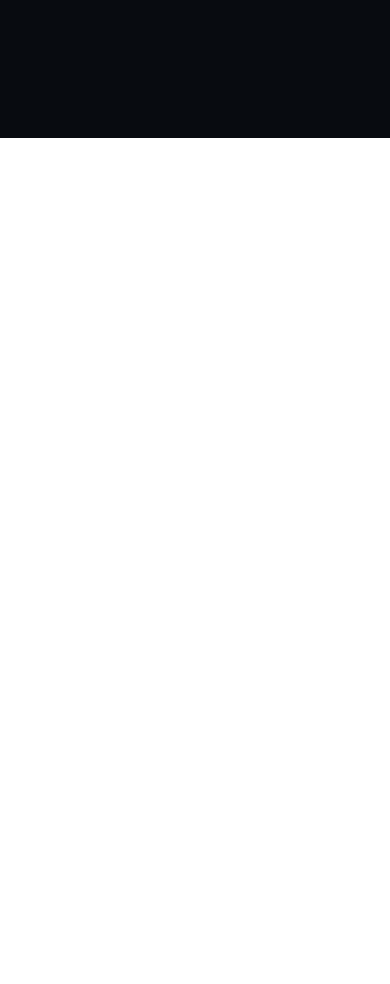
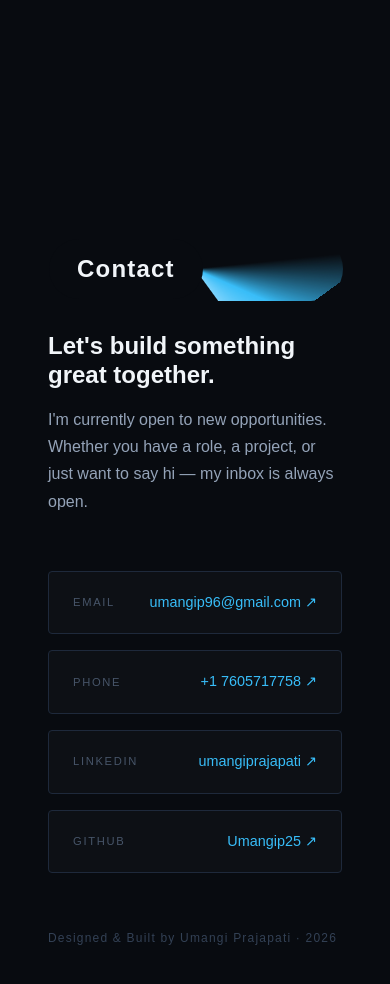
Before and after one commit to Umangip25/My-Portfolio, a Next.js app: page / in a window 390 px wide. Shown: the part 9800-10784 px from the top of the page. Before the commit the page ends 9938 px from the top, so only its background shows below. Built offline with nearby package versions, Linux system fonts and the light colour scheme.

Commit message:
feat: add Contact section with email, phone, LinkedIn and GitHub cards

```diff
--- /dev/null
+++ b/app/components/Contact.tsx
@@ -0,0 +1,81 @@
+import data from '../data/data.json';
+import SectionBadge from './SectionBadge';
+
+export default function Contact() {
+  const { email, github, linkedin, phone } = data.personal;
+
+  return (
+    <section
+      id="contact"
+      style={{
+        minHeight: '100vh',
+        display: 'flex',
+        flexDirection: 'column',
+        justifyContent: 'center',
+        padding: '100px 48px',
+        background: '#080b10',
+      }}
+    >
+      <SectionBadge label="Contact" />
+
+      <h2 style={{
+        fontSize: 'clamp(1.5rem, 4vw, 2.8rem)',
+        fontWeight: 700,
+        color: '#f1f5f9',
+        maxWidth: '600px',
+        lineHeight: 1.2,
+        marginBottom: '16px',
+      }}>
+        Let's build something great together.
+      </h2>
+
+      <p style={{
+        fontSize: '1rem',
+        color: '#94a3b8',
+        maxWidth: '500px',
+        lineHeight: 1.7,
+        marginBottom: '56px',
+      }}>
+        I'm currently open to new opportunities. Whether you have a role,
+        a project, or just want to say hi — my inbox is always open.
+      </p>
+
+      <div style={{
+        display: 'flex',
+        flexDirection: 'column',
+        gap: '16px',
+        maxWidth: '480px',
+        marginBottom: '56px',
+      }}>
+        <a href={`mailto:${email}`} style={{ display: 'flex', justifyContent: 'space-between', alignItems: 'center', padding: '20px 24px', background: 'rgba(255,255,255,0.02)', border: '1px solid #1e293b', borderRadius: '4px', textDecoration: 'none' }}>
+          <span style={{ fontSize: '0.7rem', letterSpacing: '0.15em', textTransform: 'uppercase', color: '#475569' }}>Email</span>
+          <span style={{ fontSize: '0.9rem', color: '#38bdf8', fontWeight: 500 }}>{email} ↗</span>
+        </a>
+
+        <a href={`tel:${phone}`} style={{ display: 'flex', justifyContent: 'space-between', alignItems: 'center', padding: '20px 24px', background: 'rgba(255,255,255,0.02)', border: '1px solid #1e293b', borderRadius: '4px', textDecoration: 'none' }}>
+          <span style={{ fontSize: '0.7rem', letterSpacing: '0.15em', textTransform: 'uppercase', color: '#475569' }}>Phone</span>
+          <span style={{ fontSize: '0.9rem', color: '#38bdf8', fontWeight: 500 }}>{phone} ↗</span>
+        </a>
+
+        <a href={linkedin} target="_blank" rel="noopener noreferrer" style={{ display: 'flex', justifyContent: 'space-between', alignItems: 'center', padding: '20px 24px', background: 'rgba(255,255,255,0.02)', border: '1px solid #1e293b', borderRadius: '4px', textDecoration: 'none' }}>
+          <span style={{ fontSize: '0.7rem', letterSpacing: '0.15em', textTransform: 'uppercase', color: '#475569' }}>LinkedIn</span>
+          <span style={{ fontSize: '0.9rem', color: '#38bdf8', fontWeight: 500 }}>umangiprajapati ↗</span>
+        </a>
+
+        <a href={github} target="_blank" rel="noopener noreferrer" style={{ display: 'flex', justifyContent: 'space-between', alignItems: 'center', padding: '20px 24px', background: 'rgba(255,255,255,0.02)', border: '1px solid #1e293b', borderRadius: '4px', textDecoration: 'none' }}>
+          <span style={{ fontSize: '0.7rem', letterSpacing: '0.15em', textTransform: 'uppercase', color: '#475569' }}>GitHub</span>
+          <span style={{ fontSize: '0.9rem', color: '#38bdf8', fontWeight: 500 }}>Umangip25 ↗</span>
+        </a>
+      </div>
+
+      <p style={{
+        fontSize: '0.75rem',
+        color: '#334155',
+        letterSpacing: '0.1em',
+      }}>
+        Designed & Built by Umangi Prajapati · {new Date().getFullYear()}
+      </p>
+
+    </section>
+  );
+}
--- a/app/page.tsx
+++ b/app/page.tsx
@@ -4,6 +4,7 @@ import About from "./components/About";
 import Experience from "./components/Experience";
 import Projects from "./components/Projects";
 import Skills from "./components/Skills";
+import Contact from "./components/Contact";
 
 export default function Home() {
   return (
@@ -14,6 +15,7 @@ export default function Home() {
       <Experience />
       <Projects />
       <Skills />
+      <Contact />
     </main>
   );
 }
```
